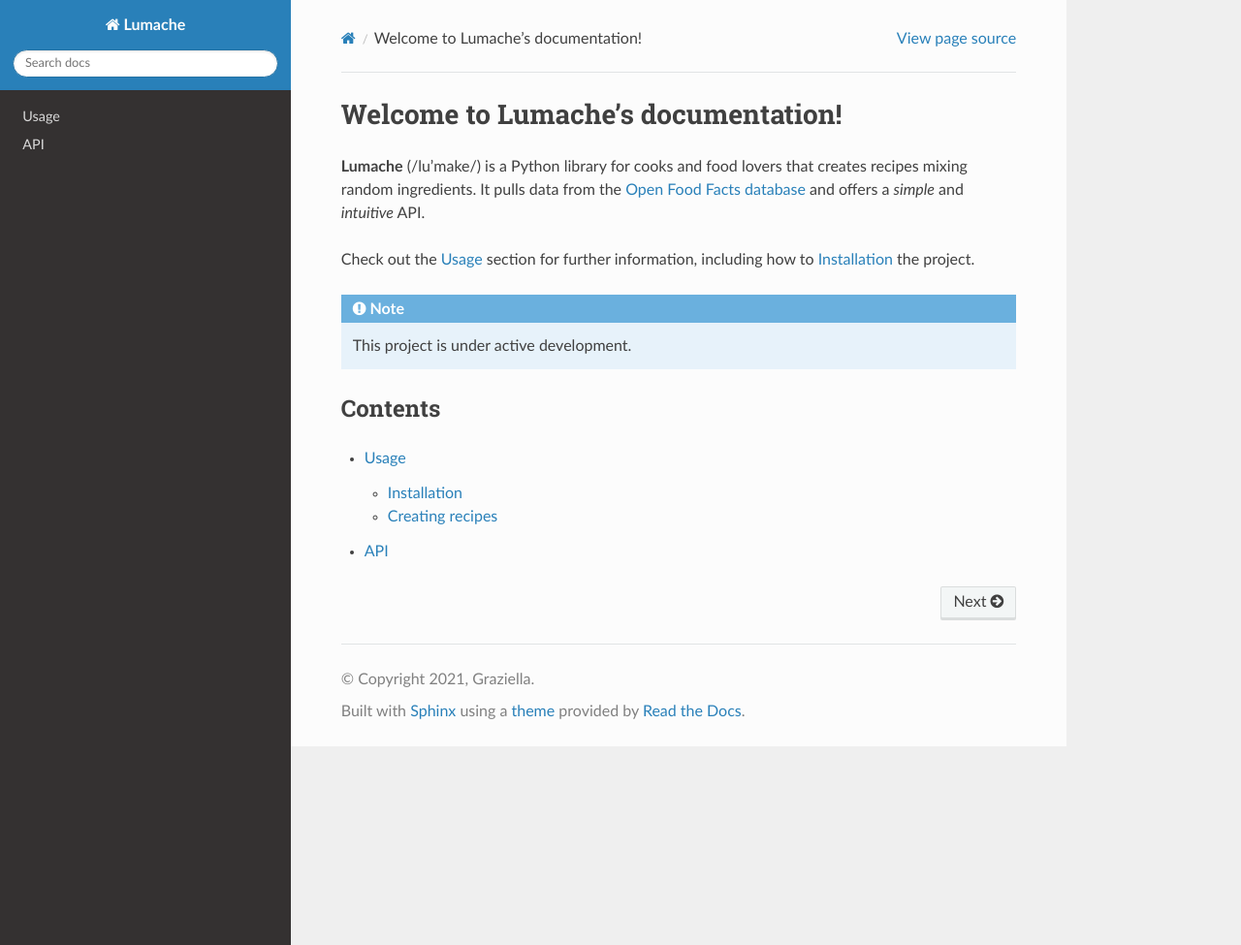
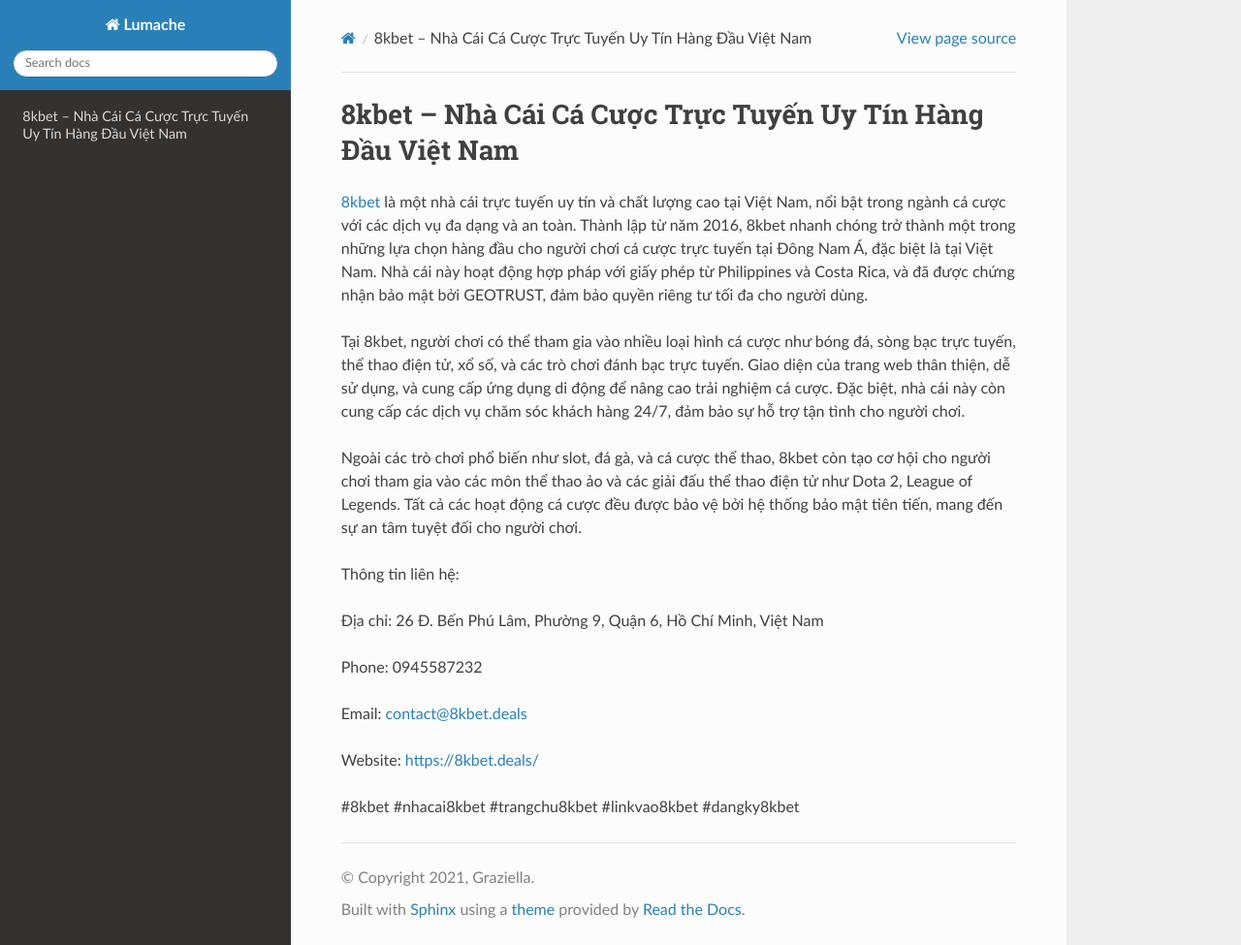
Before and after one commit to mathesonasela/8kbetdeals, a Sphinx documentation site: the page built from docs/source/index.rst, in a window 1280 px wide and 975 px high. Shown: the whole window at 97% size. Built offline with Sphinx 7.4.7 and the Read the Docs theme 3.1.0, drawn with Linux system fonts in a browser that asks for light colours.

Commit message:
Update index.rst

```diff
--- a/docs/source/index.rst
+++ b/docs/source/index.rst
@@ -1,22 +1,20 @@
-Welcome to Lumache's documentation!
+8kbet – Nhà Cái Cá Cược Trực Tuyến Uy Tín Hàng Đầu Việt Nam
 ===================================
 
-**Lumache** (/lu'make/) is a Python library for cooks and food lovers
-that creates recipes mixing random ingredients.
-It pulls data from the `Open Food Facts database <https://world.openfoodfacts.org/>`_
-and offers a *simple* and *intuitive* API.
+`8kbet <https://8kbet.deals/>`_ là một nhà cái trực tuyến uy tín và chất lượng cao tại Việt Nam, nổi bật trong ngành cá cược với các dịch vụ đa dạng và an toàn. Thành lập từ năm 2016, 8kbet nhanh chóng trở thành một trong những lựa chọn hàng đầu cho người chơi cá cược trực tuyến tại Đông Nam Á, đặc biệt là tại Việt Nam. Nhà cái này hoạt động hợp pháp với giấy phép từ Philippines và Costa Rica, và đã được chứng nhận bảo mật bởi GEOTRUST, đảm bảo quyền riêng tư tối đa cho người dùng.
 
-Check out the :doc:`usage` section for further information, including
-how to :ref:`installation` the project.
+Tại 8kbet, người chơi có thể tham gia vào nhiều loại hình cá cược như bóng đá, sòng bạc trực tuyến, thể thao điện tử, xổ số, và các trò chơi đánh bạc trực tuyến. Giao diện của trang web thân thiện, dễ sử dụng, và cung cấp ứng dụng di động để nâng cao trải nghiệm cá cược. Đặc biệt, nhà cái này còn cung cấp các dịch vụ chăm sóc khách hàng 24/7, đảm bảo sự hỗ trợ tận tình cho người chơi.
 
-.. note::
+Ngoài các trò chơi phổ biến như slot, đá gà, và cá cược thể thao, 8kbet còn tạo cơ hội cho người chơi tham gia vào các môn thể thao ảo và các giải đấu thể thao điện tử như Dota 2, League of Legends. Tất cả các hoạt động cá cược đều được bảo vệ bởi hệ thống bảo mật tiên tiến, mang đến sự an tâm tuyệt đối cho người chơi.
 
-   This project is under active development.
+Thông tin liên hệ:
 
-Contents
---------
+Địa chỉ: 26 Đ. Bến Phú Lâm, Phường 9, Quận 6, Hồ Chí Minh, Việt Nam
 
-.. toctree::
+Phone: 0945587232
 
-   usage
-   api
+Email: contact@8kbet.deals
+
+Website: https://8kbet.deals/
+
+#8kbet #nhacai8kbet #trangchu8kbet #linkvao8kbet #dangky8kbet
```
